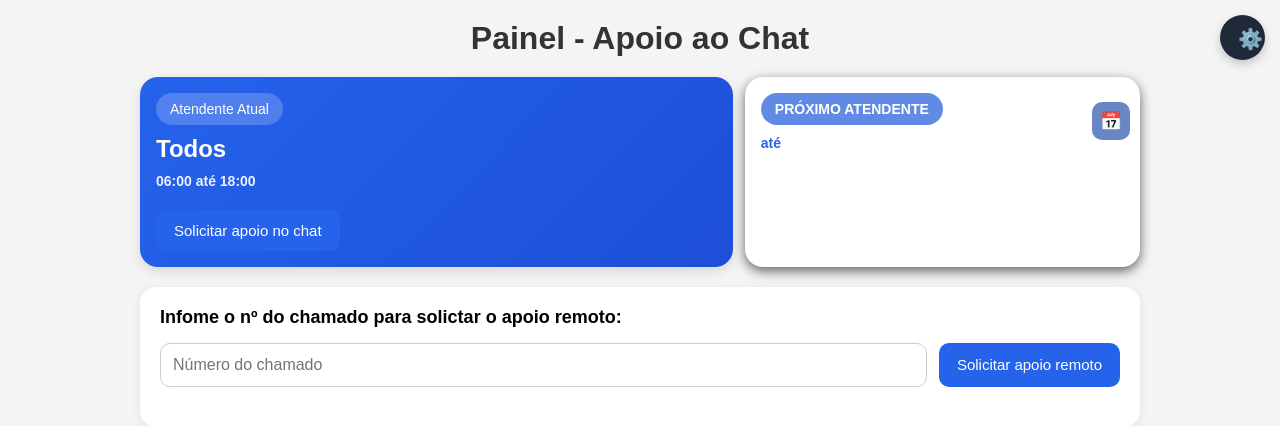
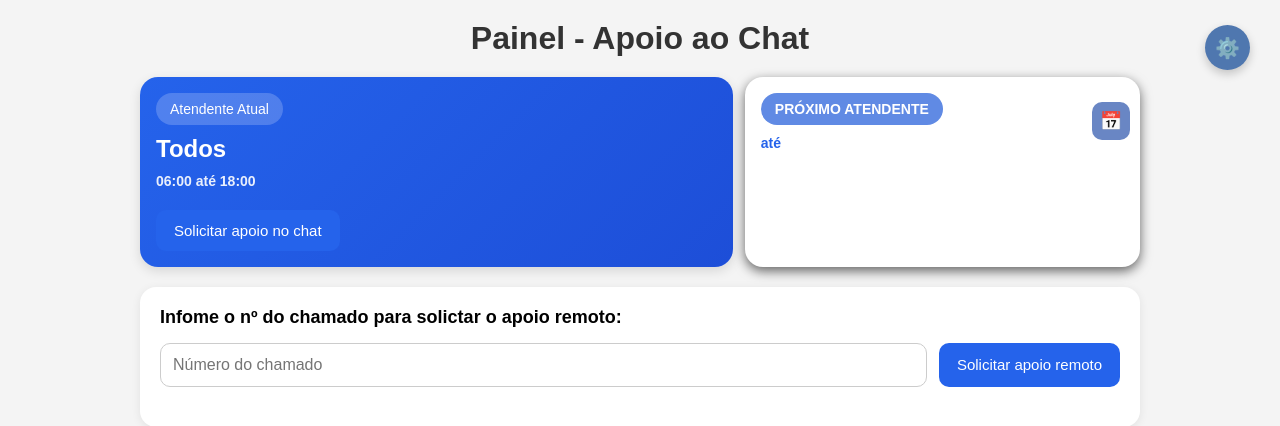
Before and after one commit to thaisamazoninf-oss/ChatApoio, a Flask app: page / in a window 1280 px wide. Shown: the top 426 px of the page. Run offline with Flask 3, Linux system fonts and the light colour scheme.

Commit message:
update style

```diff
--- a/static/style.css
+++ b/static/style.css
@@ -44,7 +44,7 @@ h1{
 
 #abrir-painel-admin {
 
-    background: #111827;
+    background: #27911e;
 
     color: white;
 
@@ -579,9 +579,9 @@ select{
 
     position: fixed;
 
-    top: 15px;
+    top: 25px;
 
-    right: 15px;
+    right: 30px;
 
     z-index: 9999;
 }
@@ -589,6 +589,11 @@ select{
 
 /* BOTÃO ÍCONE */
 #abrir-admin {
+    display: flex;
+
+    justify-content: center;
+
+    align-items: center;
 
     width: 45px;
 
@@ -602,7 +607,7 @@ select{
 
     font-size: 20px;
 
-    background: #1f2937;
+    background: #4f77af;
 
     color: white;
 
--- a/templates/index.html
+++ b/templates/index.html
@@ -406,7 +406,7 @@
 
     <div class="admin-logado">
         <button id="abrir-painel-admin">
-            Admin
+            Modo Admin ativado
         </button>
     </div>
 
```
